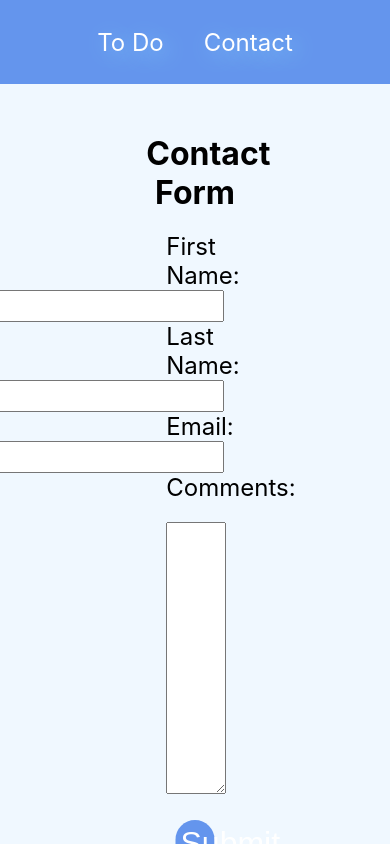
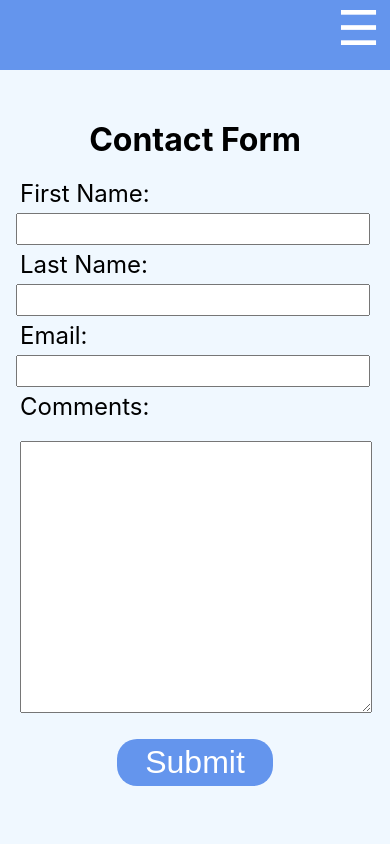
Before and after one commit to sp11037/project3, a React (Create React App) app: page /contact in a window 390 px wide. Built offline with nearby package versions, Linux system fonts and the light colour scheme.

Commit message:
Added responsive styling.

```diff
--- a/src/components/ContactPage/ContactPage.css
+++ b/src/components/ContactPage/ContactPage.css
@@ -1,7 +1,7 @@
 .contactForm {
     justify-self: center;
     margin-top: 50px;
-    width: 25%;
+    width: 550px;
 }
 
 .contactForm h1 {
@@ -47,3 +47,16 @@
     margin: 20px;
     color: green;
 }
+
+@media screen and (max-width: 600px) {
+
+.contactForm {
+    width: 100%;
+}
+
+.contactForm input {
+    width: 100%;
+    margin: 5px 0;
+}
+
+}
--- a/src/components/Layout/Layout.css
+++ b/src/components/Layout/Layout.css
@@ -3,6 +3,14 @@ nav {
     width: 100%;
     background-color: cornflowerblue;
     text-shadow: 5px 5px 20px lightskyblue;
+}
+
+.horizontalMenu {
+    display: flex;
+}
+
+.verticalMenu {
+    display: none;
 }
 
 ul {
@@ -15,6 +23,7 @@ ul {
 
 li {
     margin: 20px;
+    cursor: pointer;
 }
 
 a, a:visited {
@@ -22,3 +31,52 @@ a, a:visited {
     color: white;
     text-decoration: none;
 }
+
+.barMenuButton {
+    display: none;
+}
+
+@media screen and (max-width: 600px) {
+
+nav {
+    height: 70px;
+}
+
+.horizontalMenu {
+    display: none;
+}
+
+ul {
+    display: none;
+    position: fixed;
+    text-align: center;
+    width: 100%;
+    top: 7%;
+}
+
+li {
+    margin: 0;
+    padding: 10px;
+    width: 100%;
+    position: absolute;
+    z-index: 1;
+    background-color: cornflowerblue;
+}
+
+li:nth-child(2) {
+    margin-top: 52px;
+}
+
+.barMenuButton {
+    display: block;
+    position: absolute;
+    top: 0;
+    right: 10px;
+    font-size: 3rem;
+    background-color: #00000000;
+    border: 0;
+    color: white;
+    cursor: pointer;
+}
+
+}
--- a/src/components/Layout/Layout.js
+++ b/src/components/Layout/Layout.js
@@ -1,11 +1,29 @@
+import { useState } from 'react';
 import { Outlet, Link } from 'react-router-dom';
 import './Layout.css';
 
 const Layout = () => {
+    const [openBars, setOpenBars] = useState(false);
+
+    const openMenu = () => {
+        if (openBars) {
+            document.querySelector(".verticalMenu").style.display = "none";
+            setOpenBars(false);
+        } else {
+            document.querySelector(".verticalMenu").style.display = "block";
+            setOpenBars(true);
+        }
+    }
+
     return (
         <>
             <nav>
-                <ul>
+                <button className="barMenuButton" onClick={openMenu}>&#9776;</button>
+                <ul className="horizontalMenu">
+                    <li><Link to="/">To Do</Link></li>
+                    <li><Link to="/contact">Contact</Link></li>
+                </ul>
+                <ul className="verticalMenu">
                     <li><Link to="/">To Do</Link></li>
                     <li><Link to="/contact">Contact</Link></li>
                 </ul>
--- a/src/components/ToDoPage/ToDoPage.css
+++ b/src/components/ToDoPage/ToDoPage.css
@@ -12,6 +12,7 @@ html, body, #root, #root>.toDoPageContent {
 .itemContainer {
     display: flex;
     flex-wrap: wrap;
+    overflow-x: hidden;
     overflow-y: auto;
     height: 73%;
 }
@@ -30,3 +31,19 @@ html, body, #root, #root>.toDoPageContent {
     text-shadow: 5px 5px 20px lightskyblue;
     cursor: pointer;
 }
+
+@media only screen and (max-width: 768px) {
+
+.itemContainer {
+    justify-content: center;
+}
+
+}
+
+@media only screen and (max-width: 600px) {
+
+.itemContainer {
+    height: 80%;
+}
+
+}
```
